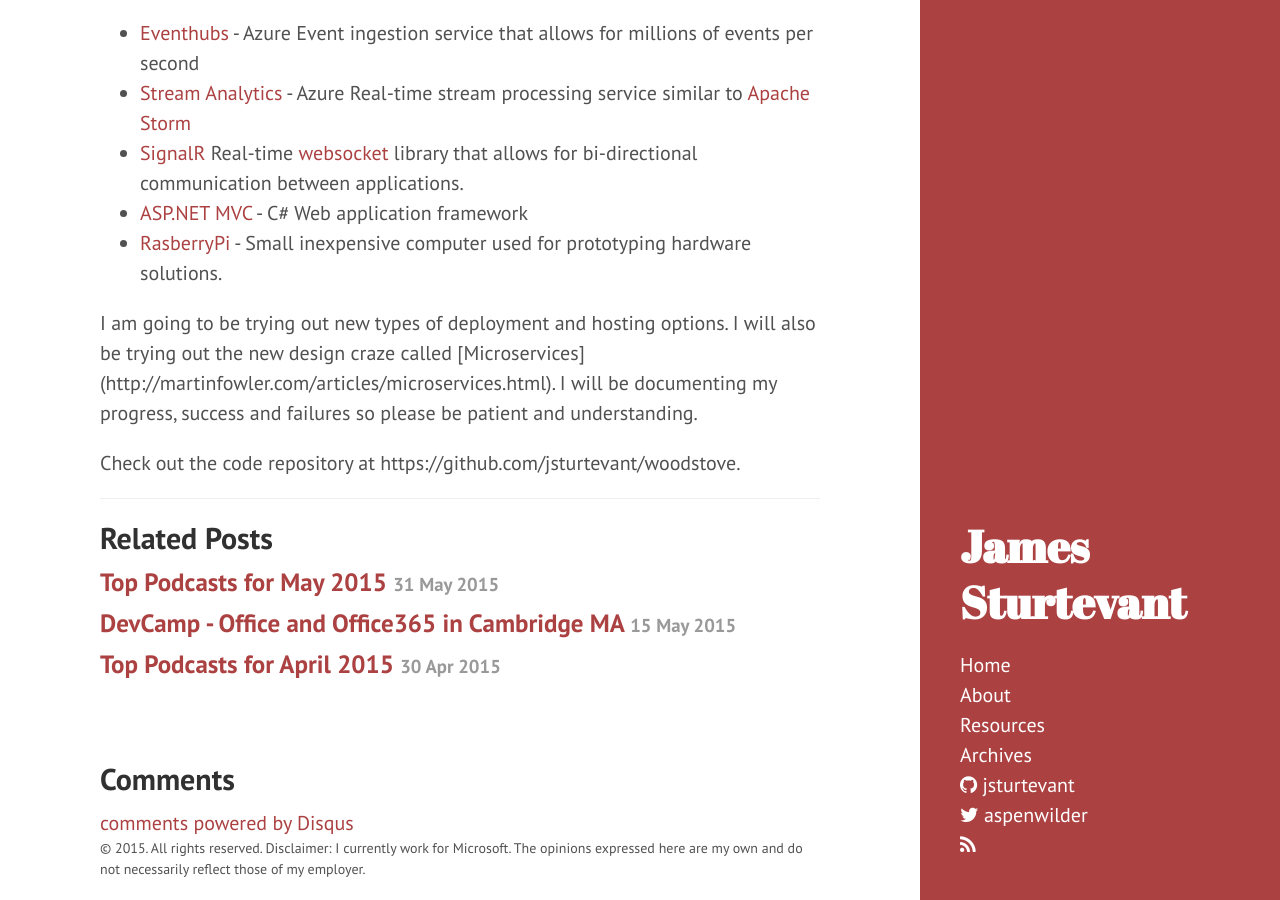
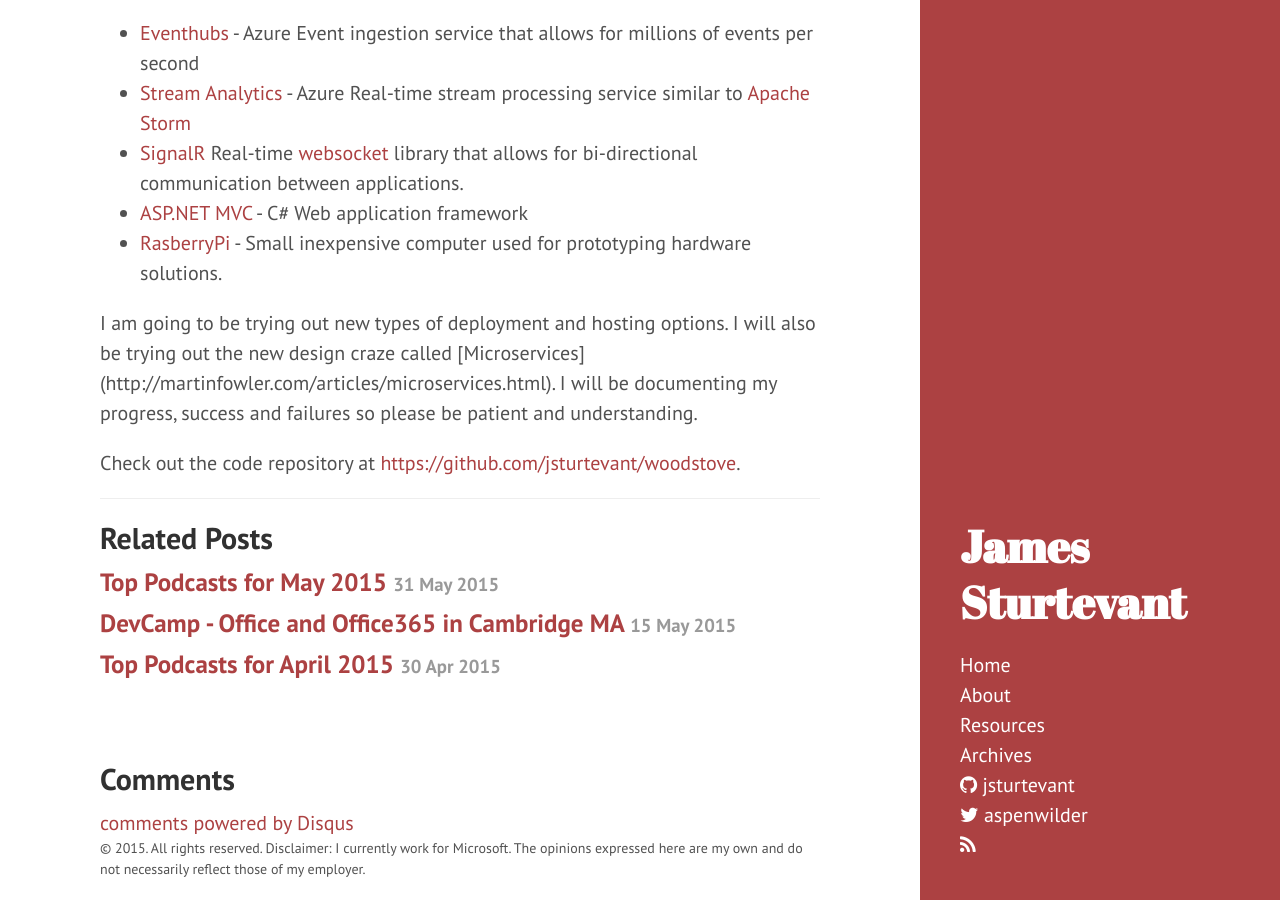
Before and after one commit to jsturtevant/jsturtevant.github.io, a Jekyll site: the page built from _posts/2015-06-08-wood-stove-project-introduction.markdown, in a window 1280 px wide and 900 px high, scrolled down 857 px. Built offline with Jekyll 4.4.1, drawn with Linux system fonts in a browser that asks for light colours; nearby versions of some CDN libraries; Markdown is read by kramdown in place of the engine named in the settings; comment, search, counter and statistics services are not loaded; part of the change alters nothing that is shown.

Commit message:
fixed code link

```diff
--- a/_posts/2015-06-08-wood-stove-project-introduction.markdown
+++ b/_posts/2015-06-08-wood-stove-project-introduction.markdown
@@ -25,4 +25,4 @@ There are a lot of [powerful tools](http://www.jamessturtevant.com/posts/Abstrac
 I am going to be trying out new types of deployment and hosting options.  I will also be trying out the new design craze called [Microservices]
 (http://martinfowler.com/articles/microservices.html). I will be documenting my progress, success and failures so please be patient and understanding.
 
-Check out the code repository at https://github.com/jsturtevant/woodstove.
+Check out the code repository at [https://github.com/jsturtevant/woodstove](https://github.com/jsturtevant/woodstove).
```
